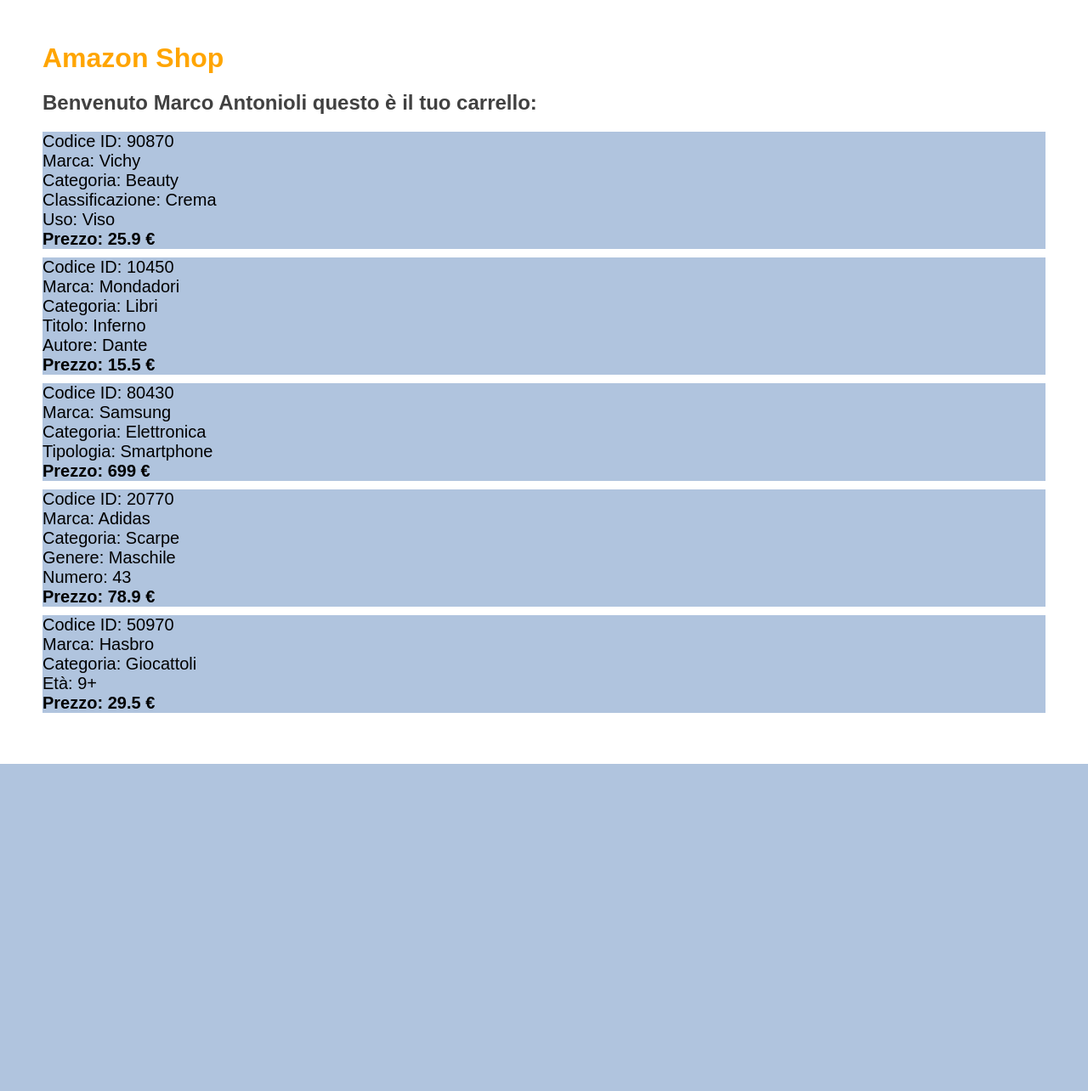
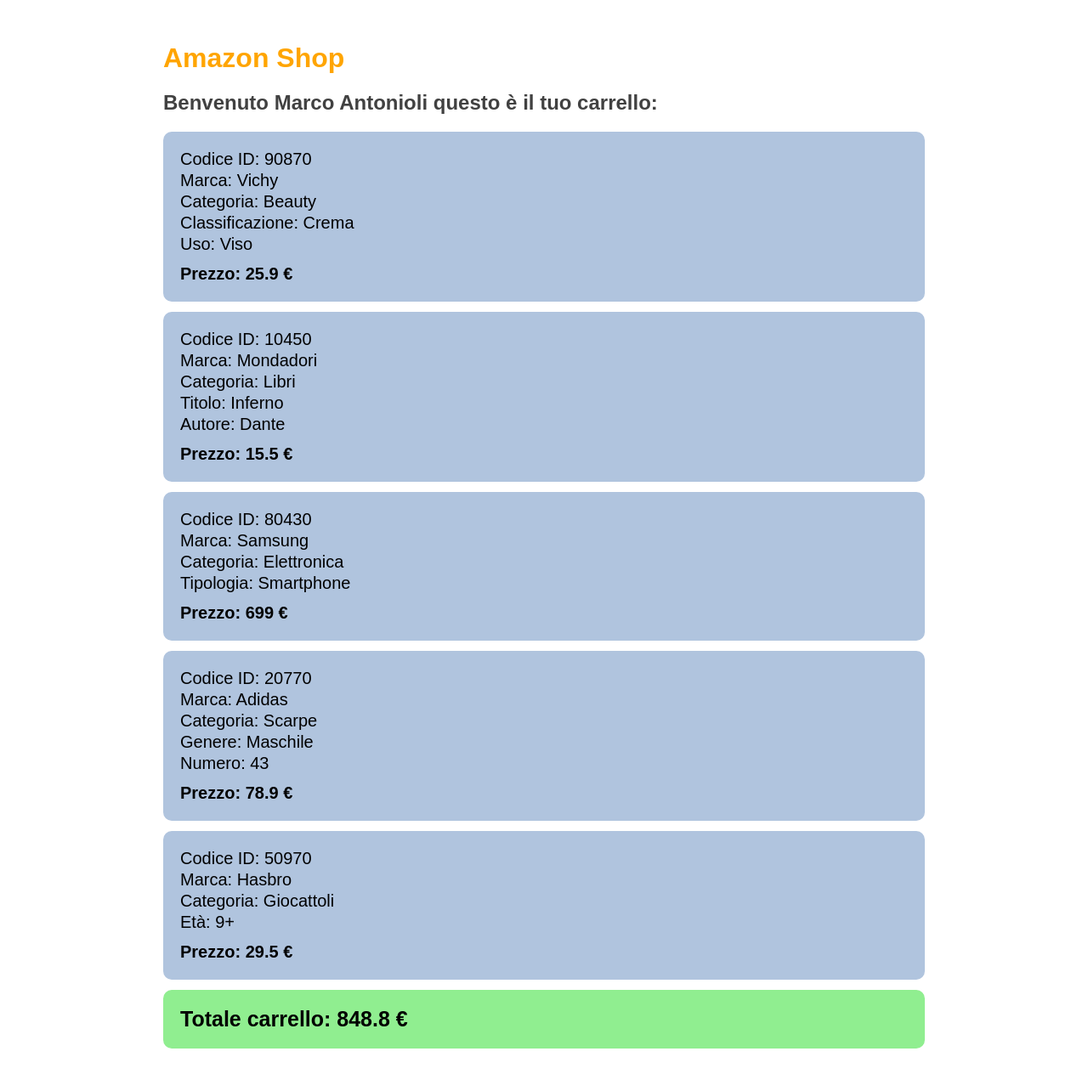
Before and after one commit to salvomel/php-oop-2, a PHP site: page / in a window 1280 px wide. Shown: the whole page at 85% size. Before the commit the page ends 899 px from the top, so only its background shows below. Run offline with PHP 8.4, Linux system fonts and the light colour scheme.

Commit message:
cart total

```diff
--- a/Costumer.php
+++ b/Costumer.php
@@ -5,6 +5,7 @@ class Costumer {
     public $name;
     public $lastname;
     public $email;
+    public $discount = 0;
     protected $cart = [];
 
     public function __construct($_name, $_lastname, $_email) {
@@ -24,5 +25,17 @@ class Costumer {
     public function getFullName() {
         return $this->name . ' ' . $this->lastname;
     }
+
+    public function getCartTotal() {
+        $cart_total = 0;
+
+        foreach($this->cart as $product) {
+            $cart_total += $product->price;
+        }
+
+        $cart_total -= ($cart_total * $this->discount / 100);
+
+        return $cart_total;
+    }
 }
 ?>
--- a/css/style.css
+++ b/css/style.css
@@ -6,7 +6,9 @@
 
 body {
     font-family: Arial, Helvetica, sans-serif;
-    padding: 50px;
+    padding: 50px 0;
+    width: 70%;
+    margin: auto;
 }
 
 h1 {
@@ -21,14 +23,25 @@ h2 {
 
 .price {
     font-weight: bold;
+    margin-top: 10px;
 }
 
 ul {
     list-style-type: none;
-    margin-bottom: 10px;
+    margin-bottom: 12px;
+    background-color: lightsteelblue;
+    padding: 20px;
+    border-radius: 10px;
 }
 
 li {
     font-size: 20px;
-    background-color: lightsteelblue;
+    line-height: 25px;
 }
+
+.total {
+    font-size: 25px;
+    background-color: lightgreen;
+    padding: 20px;
+    border-radius: 10px;
+}
--- a/index.php
+++ b/index.php
@@ -91,9 +91,10 @@ $costumer_99_cart = $costumer_99->getCart();
                     Prezzo: <?php echo $product->price; ?> €</div>
                 </li>
             </ul>
-
         </div>
     <?php } ?>
 
+    <h3 class="total">Totale carrello: <?php echo $costumer_99->getCartTotal(); ?> €</h3>
+
 </body>
 </html>
```
